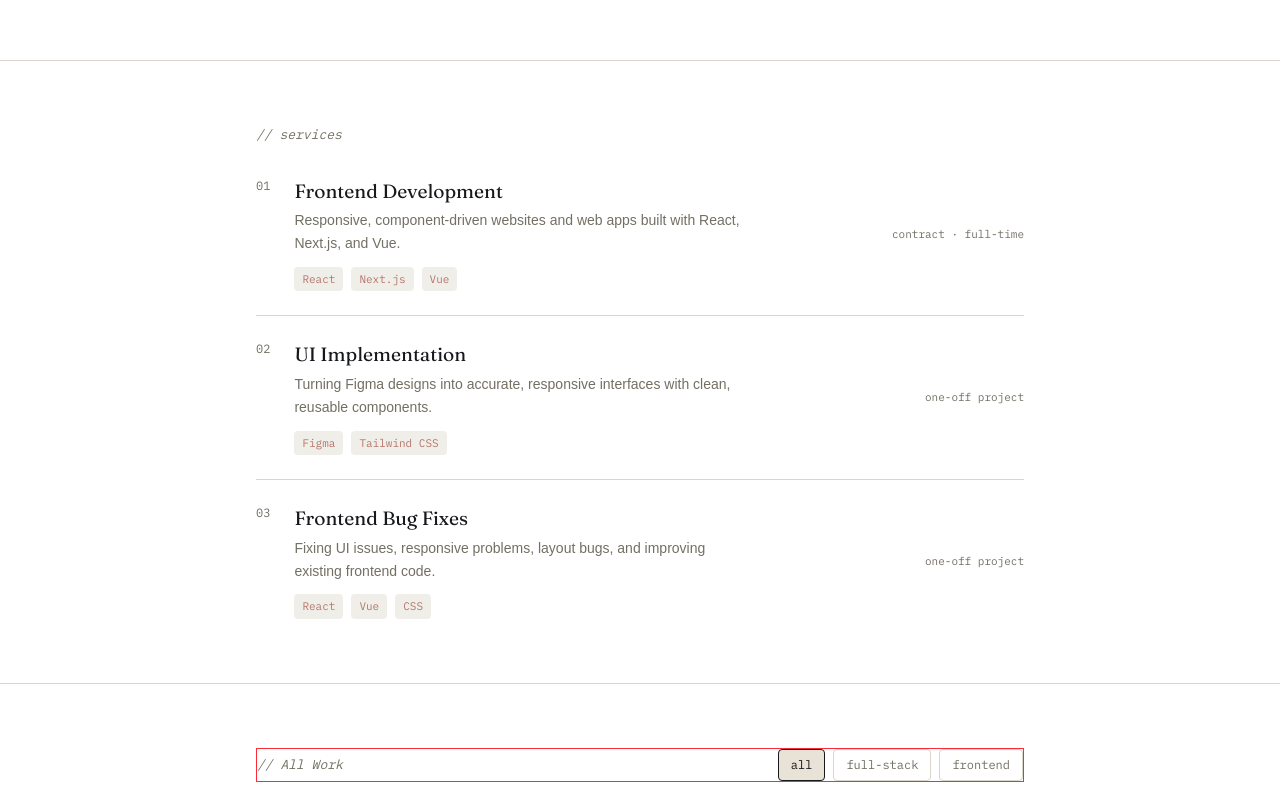
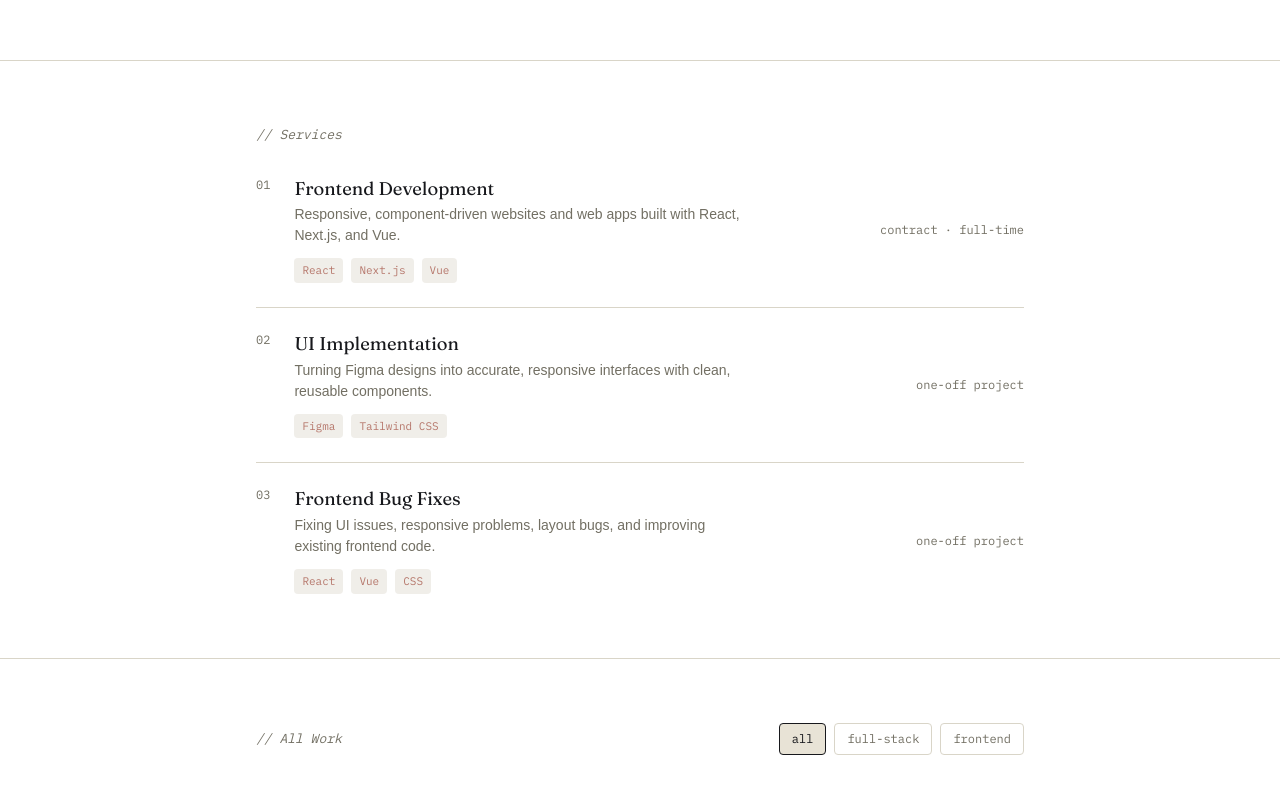
Before and after one commit to dev-nirob1/portfolio-nextjs, a Next.js app: page / in a window 1280 px wide. Shown: the part 2580-3380 px from the top of the page. Built offline with nearby package versions, Linux system fonts and the light colour scheme.

Commit message:
services section

```diff
--- a/src/app/components/section/AllWork.jsx
+++ b/src/app/components/section/AllWork.jsx
@@ -69,8 +69,9 @@ const AllWork = () => {
   return (
     <section id="work" className="py-16 border-t border-line">
       <Container className="max-w-3xl!">
-        <div className="flex flex-col sm:flex-row sm:items-center justify-between gap-4 mb-8 border border-red-500">
+        <div className="flex flex-col sm:flex-row sm:items-center justify-between gap-4 mb-8">
           <SectionTitle className="mb-0">All Work</SectionTitle>
+          {/* filter button  */}
           <div className="flex gap-2">
             {filters.map((filter) => (
               <button
@@ -87,7 +88,7 @@ const AllWork = () => {
             ))}
           </div>
         </div>
-
+            {/* all work card  */}
         <div className="space-y-0">
           {filtered.map((project) => (
             <WorkListCard project={project} key={project.slug} />
--- a/src/app/components/section/Services.jsx
+++ b/src/app/components/section/Services.jsx
@@ -1,4 +1,9 @@
 import Container from "../ui/Container";
+import SectionTitle from "../ui/SectionTitle";
+import Heading from "../ui/Heading";
+import Paragraph from "../ui/Paragraph";
+import Badge from "../ui/Badge";
+import Span from "../ui/Span";
 
 const services = [
   {
@@ -26,13 +31,12 @@ const services = [
     engagement: "one-off project",
   },
 ];
+
 const Services = () => {
   return (
     <section id="services" className="py-16 border-t border-line">
       <Container className="max-w-3xl!">
-        <p className="font-mono text-[13px] text-slate italic mb-8">
-          // services
-        </p>
+        <SectionTitle>Services</SectionTitle>
 
         <div className="divide-y divide-line">
           {services.map((service) => (
@@ -41,32 +45,28 @@ const Services = () => {
               className="flex flex-col md:flex-row md:items-center justify-between gap-4 py-6 first:pt-0 last:pb-0"
             >
               <div className="flex gap-6">
-                <span className="font-mono text-[12px] text-slate shrink-0">
+                <Span className="text-slate shrink-0">
                   {service.number}
-                </span>
+                </Span>
+
                 <div>
-                  <p className="font-display text-[1.2rem] text-ink">
-                    {service.title}
-                  </p>
-                  <p className="text-[14px] leading-relaxed text-slate mt-1 max-w-md">
+                  <Heading as="h5">{service.title}</Heading>
+
+                  <Paragraph className="text-[14px] mt-1 max-w-md">
                     {service.description}
-                  </p>
-                  <div className="flex gap-2 mt-3">
+                  </Paragraph>
+
+                  <div className="flex flex-wrap gap-2 mt-3">
                     {service.tags.map((tag) => (
-                      <span
-                        key={tag}
-                        className="font-mono text-[11px] text-primary bg-line/40 px-2 py-1 rounded-sm"
-                      >
-                        {tag}
-                      </span>
+                      <Badge key={tag}>{tag}</Badge>
                     ))}
                   </div>
                 </div>
               </div>
 
-              <span className="font-mono text-[11px] text-slate whitespace-nowrap md:pl-6">
+              <Span className="text-slate whitespace-nowrap md:pl-6">
                 {service.engagement}
-              </span>
+              </Span>
             </div>
           ))}
         </div>
```
